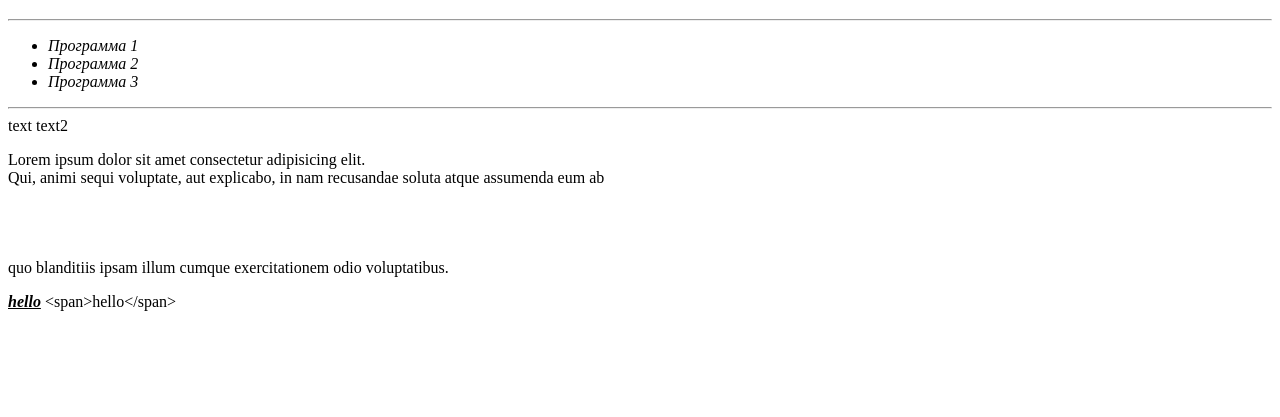
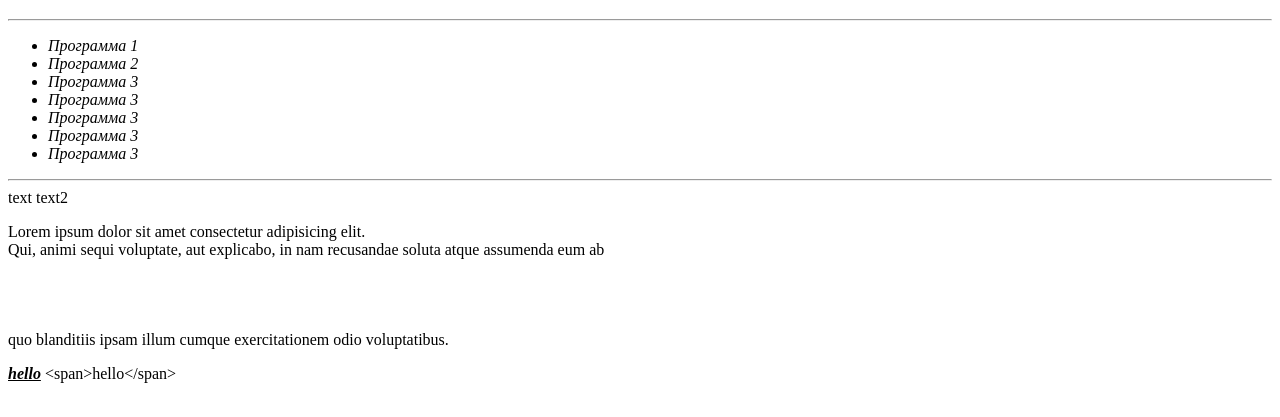
Before and after one commit to stigmat19/SC1-99-21, a plain HTML site: page lessons/lesson1/index.html in a window 1280 px wide. Shown: the part 61-478 px from the top of the page. Drawn offline with Linux system fonts and the light colour scheme.

Commit message:
second commit

```diff
--- a/lessons/lesson1/index.html
+++ b/lessons/lesson1/index.html
@@ -11,6 +11,10 @@
 
             <li><em>Программа 1</em></li>
             <li><em>Программа 2</em></li>
+            <li><em>Программа 3</em></li>
+            <li><em>Программа 3</em></li>
+            <li><em>Программа 3</em></li>
+            <li><em>Программа 3</em></li>
             <li><em>Программа 3</em></li>
 
     </ul>
```
